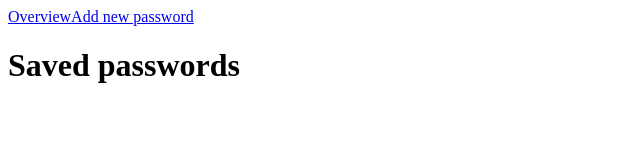
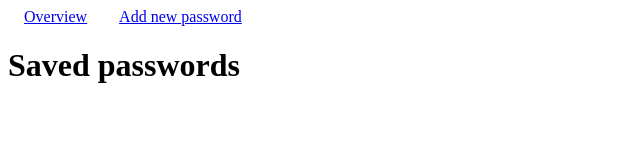
Before and after one commit to Wasknijper/Assessment-FE-Developer, a React (Create React App) app: page / in a window 1280 px wide. Shown: the top 160 px of the page, without its empty margins (0-640 px from the left). Built offline with nearby package versions, Linux system fonts and the light colour scheme.

Commit message:
feat(index): add a little header styling

```diff
--- /dev/null
+++ b/src/index.css
@@ -0,0 +1,3 @@
+a {
+  padding: 1em;
+}
--- a/src/index.tsx
+++ b/src/index.tsx
@@ -4,6 +4,7 @@ import reportWebVitals from "./reportWebVitals";
 import { BrowserRouter, Route, Routes } from "react-router-dom";
 import { Overview } from "./pages/Overview/";
 import { NewPassword } from "./pages/NewPassword/NewPassword";
+import "./index.css";
 
 const root = ReactDOM.createRoot(
   document.getElementById("root") as HTMLElement
```
